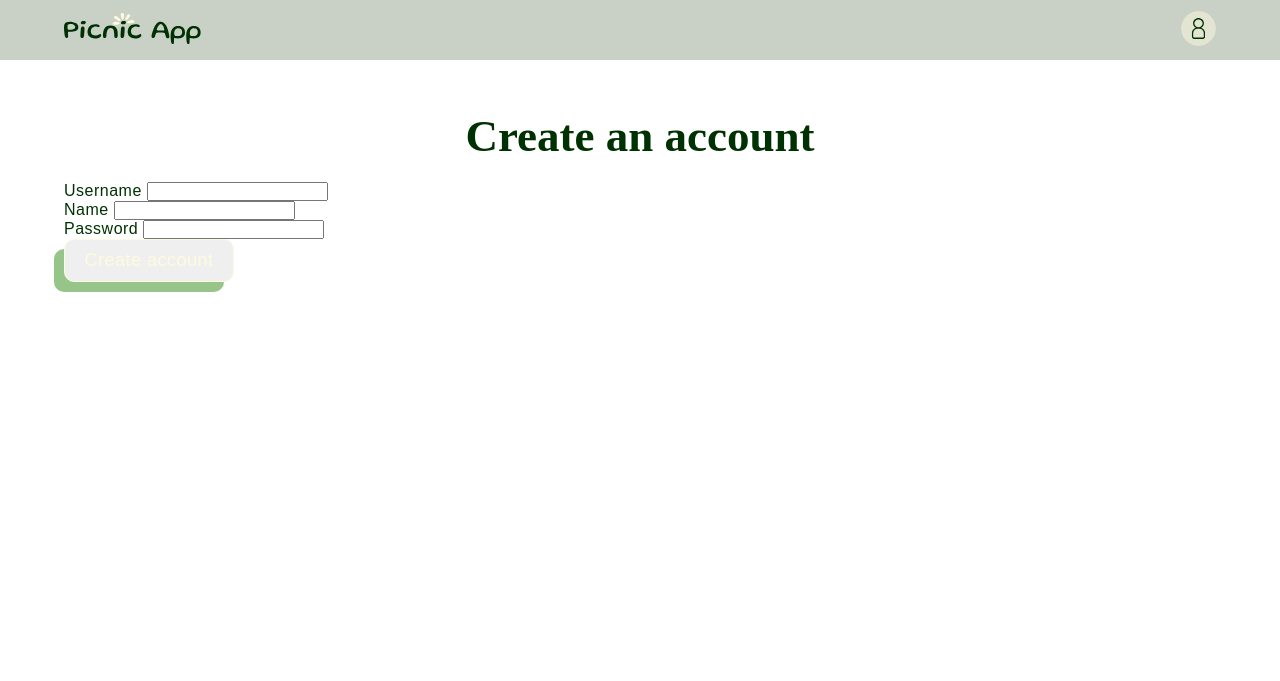
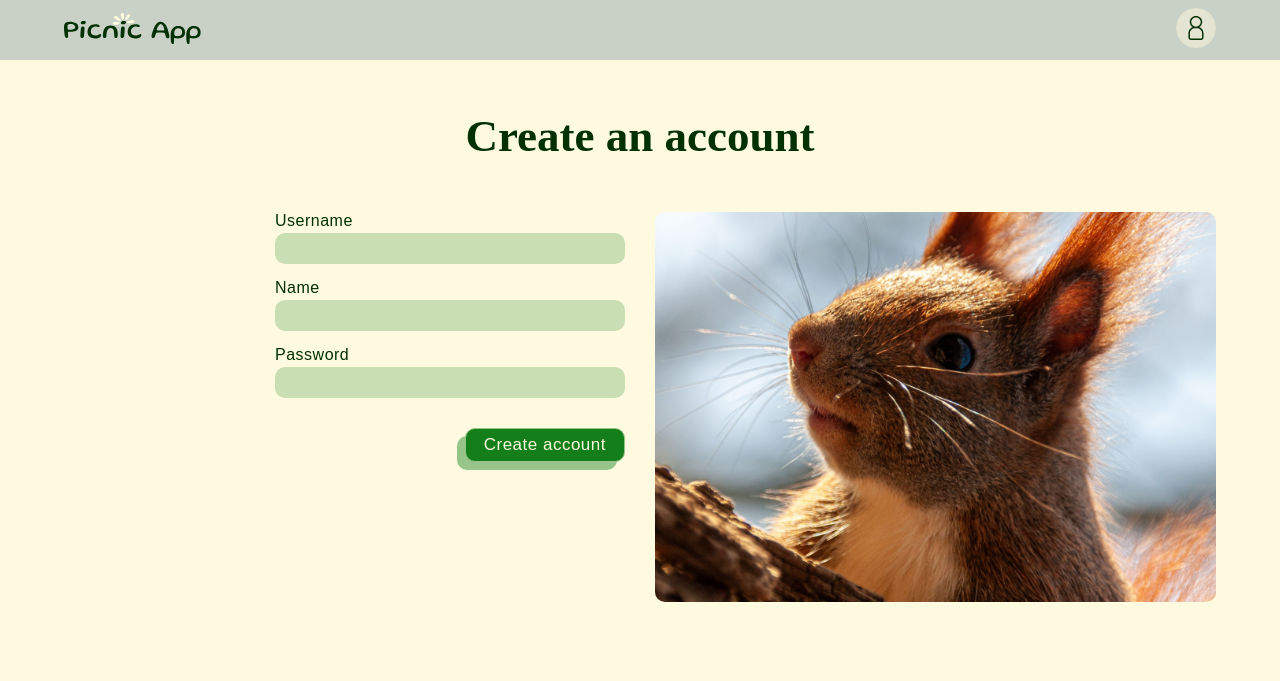
Before and after one commit to Jenea-G/web-project-1, a Flask app: page /register in a window 1280 px wide. Shown: the top 681 px of the page. Run offline with Flask 3, Linux system fonts and the light colour scheme; some web fonts are replaced.

Commit message:
add registration page style

```diff
--- a/app.py
+++ b/app.py
@@ -133,7 +133,7 @@ def login():
 
         flash("You are now logged in.", "success")
 
-        return redirect(url_for("home"))
+        return redirect(url_for("picnics"))
 
     return render_template("login.html")
 
--- a/static/css/style.css
+++ b/static/css/style.css
@@ -20,6 +20,10 @@
     --background-50: rgb(254, 250, 223, 0.6);
     --text: #003103;
     --radius: 10px;
+}
+
+body {
+    background-color: var(--background);
 }
 
 .container {
@@ -58,10 +62,10 @@ nav {
 }
 
 .nav-icon {
-    height: 35px;
+    height: 40px;
     margin-left: 20px;
     transition: 0.3s;
-    cursor: pointer;
+    /* cursor: url(/static/images/flower.svg), auto; */
     border-radius: 50%;
 }
 
@@ -103,24 +107,28 @@ h1 {
     text-decoration: none;
     text-align: center;
     font-size: 18px;
-    display: block;
+    display: inline-block;
     padding: 10px;
     min-width: 170px;
     border: 1px solid var(--background);
     border-radius: var(--radius);
     box-shadow: -10px 10px 0 0 var(--primary-light);
 
-    cursor: pointer;
+    cursor: url(/static/images/flower.svg), auto;
     transition: 0.3s;
 }
 
 .btn-small {
     font-size: 17px;
-    padding: 6px;
+    padding: 6px 18px;
     min-width: 150px;
     border: 1px solid var(--primary-light);
     background-color: var(--primary);
     box-shadow: -8px 8px 0 0 var(--background-50);
+}
+
+.btn-small-shadow {
+    box-shadow: -8px 8px 0 0 var(--primary-light);
 }
 
 .btn:hover {
@@ -152,51 +160,52 @@ h1 {
     color: var(--background);
 }
 
-.login-grid {
+.form-grid {
     display: grid;
     grid-template-columns: repeat(2, 1fr);
     grid-gap: 30px;
     padding: 30px 0;
 }
 
-.login-grid form {
+.form-grid form {
     width: 350px;
     margin: 0 0 0 auto;
 
 }
 
-.login-grid .div-special {
+.form-grid .div-special {
     margin: 50px auto auto 60px;
 }
 
-.login-grid form input {
+.form-grid form input {
     width: 100%;
     padding: 8px;
     border-radius: var(--radius);
-    background: var(--background-50) !important;
+    background: var(--background-50);
     border: none;
     margin: 3px 0 15px;
 }
 
-.login-grid form input:-webkit-autofill,
-.login-grid form input:-webkit-autofill:hover,
-.login-grid form input:-webkit-autofill:focus {
+.form-grid form input:-webkit-autofill,
+.form-grid form input:-webkit-autofill:hover,
+.form-grid form input:-webkit-autofill:focus {
     -webkit-box-shadow: 0 0 5px 0 var(--background-50) inset;
     -webkit-text-fill-color: var(--text);
     transition: background-color 5000s ease-in-out 0s;
 }
 
-.login-grid form input:focus {
+.form-grid form input:focus {
     outline: 1px solid var(--primary);
     outline-offset: -3px;
 }
 
-.login-grid form div:last-of-type input {
+.form-grid form div:last-of-type input {
     margin-bottom: 30px;
 }
 
 form .btn-small {
     margin: 0 0 0 auto;
+    display: block;
 }
 
 .p-special a {
@@ -214,14 +223,36 @@ form .btn-small {
 }
 
 @media (max-width: 768px) {
-    .login-grid {
+    .form-grid {
         display: grid;
         grid-template-columns: repeat(1, 350px);
         grid-gap: 50px;
         justify-content: center;
     }
 
-    .login-grid .div-special {
+    .form-grid .div-special {
         margin: 0;
     }
 }
+
+
+.register-img {
+    height: 390px;
+    background-image: url(/static/images/register-img.jpg);
+    background-position: left 50%;
+    background-size: cover;
+    background-repeat: no-repeat;
+    border-radius: var(--radius);
+}
+
+.form-grid .form-green input {
+    background-color: var(--primary-light-50);
+}
+
+.form-grid .form-green input:-webkit-autofill,
+.form-grid .form-green input:-webkit-autofill:hover,
+.form-grid .form-green input:-webkit-autofill:focus {
+    -webkit-box-shadow: 0 0 5px 0 var(--primary-light-50) inset;
+    -webkit-text-fill-color: var(--text);
+    transition: background-color 5000s ease-in-out 0s;
+}
--- a/templates/login.html
+++ b/templates/login.html
@@ -5,7 +5,7 @@
 
         <h1>User login</h1>
 
-        <div class="login-grid">
+        <div class="form-grid">
             <form method="post" class="form">
                 <div>
                     <label for="username">Username</label>
@@ -21,7 +21,7 @@
             </form>
             <div class="div-special">
                 <p class="p-special">New to Picnic App?</p>
-                <p class="p-special">Clic here <a href="">to register</a></p>
+                <p class="p-special">Clic here <a href="{{ url_for('register') }}">to register</a></p>
             </div>
         </div>
 
--- a/templates/picnics.html
+++ b/templates/picnics.html
@@ -5,8 +5,8 @@
 
         <h1>Welcome, {{ current_user.name }}</h1>
 
-        <p>Browse or add your picnics.</p>
-        <a class="btn" href="{{ url_for('create_picnic') }}">
+        <p>Browse your picnics or create a new one.</p>
+        <a class="btn btn-small btn-small-shadow" href="{{ url_for('create_picnic') }}">
             Create a picnic
         </a>
         <div>
--- a/templates/register.html
+++ b/templates/register.html
@@ -1,12 +1,12 @@
 {% extends "base.html" %} {% block title %} Register | Picnic App {% endblock %}
 {% block content %}
 
-<section>
+<section class="register">
     <div class="container">
 
         <h1>Create an account</h1>
-
-        <form method="POST" class="form">
+        <div class="form-grid">
+            <form method="POST" class="form-green">
                 <div>
                     <label for="username">Username</label>
                     <input id="username" name="username" type="text" maxlength="50" required />
@@ -22,8 +22,14 @@
                     <input id="password" name="password" type="password" minlength="8" maxlength="20" required />
                 </div>
 
-            <button class="btn" type="submit">Create account</button>
+                <button class="btn btn-small btn-small-shadow" type="submit">Create account</button>
             </form>
+            <div>
+                <div class="register-img"></div>
+            </div>
+        </div>
+
+
 
     </div>
 </section>
```
Also changed, not shown: static/images/flower.png (added), static/images/flower.svg (added), static/images/register-img.jpg (added). Lines whose indentation alone changed are shown as unchanged.
